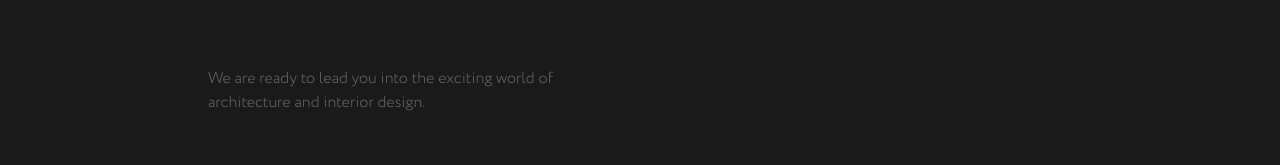
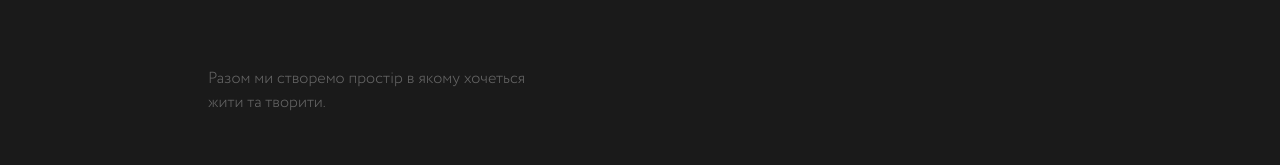
Before and after one commit to nikolaynizruhin/asty, a Next.js app: page / in a window 1280 px wide. Shown: the part 5978-6143 px from the top of the page. Built offline with nearby package versions, Linux system fonts and the light colour scheme.

Commit message:
Update contact copy

```diff
--- a/src/app/components/contact.tsx
+++ b/src/app/components/contact.tsx
@@ -39,8 +39,7 @@ export default function Contact() {
           ))}
         </div>
         <p className="text-[#666] font-light text-base max-w-[350px] mt-11 xl:mt-16">
-          We are ready to lead you into the exciting world of architecture and
-          interior design.
+          Разом ми створемо простір в якому хочеться жити та творити.
         </p>
         <div className="mt-8 xl:mt-14 flex">
           <ContactButton isDark>
```
